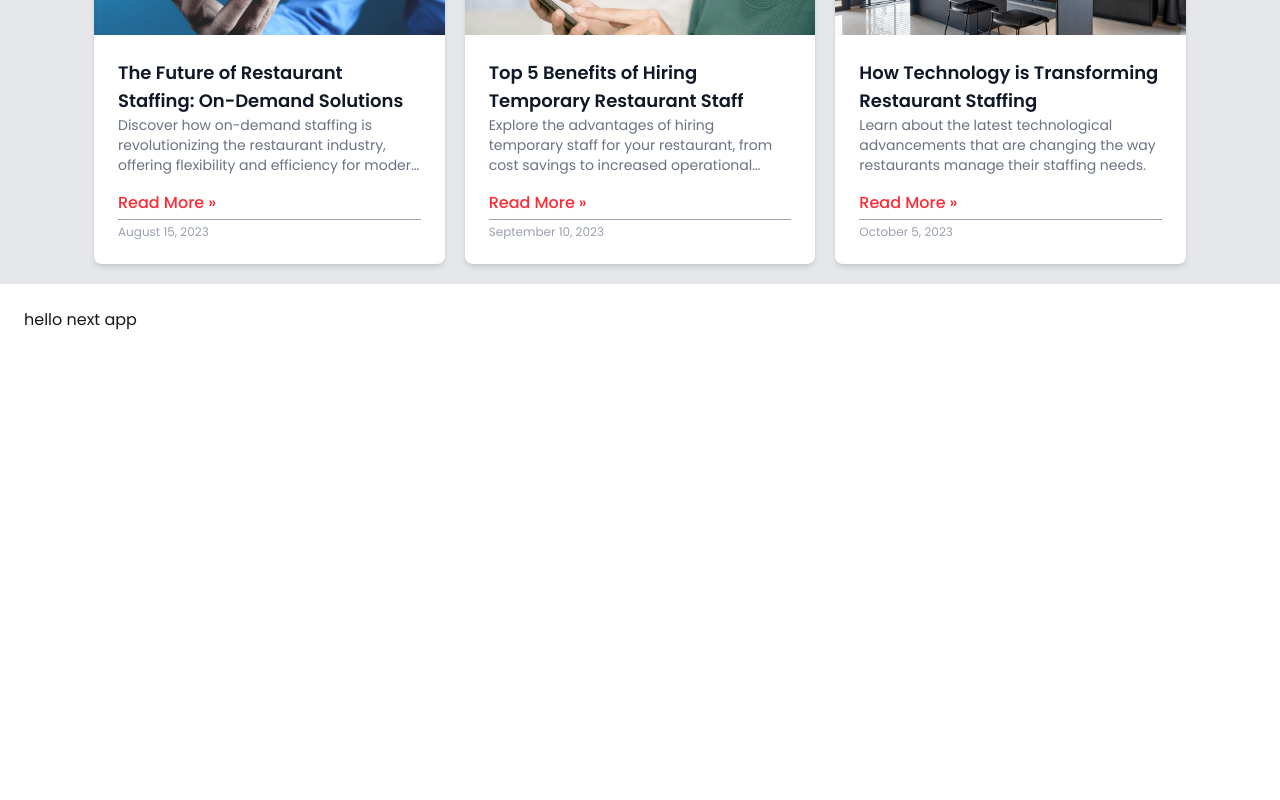
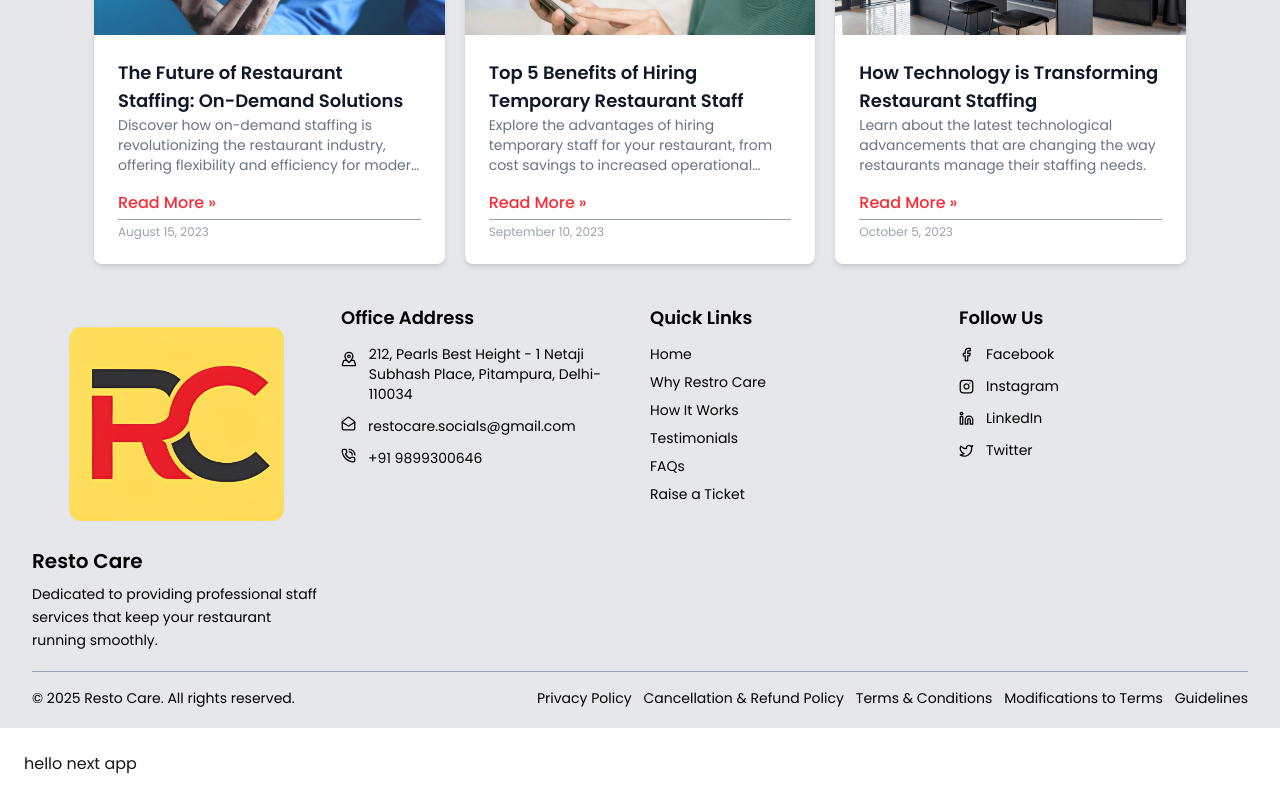
Before and after one commit to prem3892/restocare, a Next.js app: page / in a window 1280 px wide. Shown: the part 3144-3944 px from the top of the page. Before the commit the page ends 3500 px from the top, so only its background shows below. Built offline with nearby package versions, Linux system fonts and the light colour scheme.

Commit message:
Add Subfooter

```diff
--- a/app/page.tsx
+++ b/app/page.tsx
@@ -5,6 +5,7 @@ import { HowItWorks } from '@/components/howitworks';
 import Testimonial from '@/components/testimonial';
 import Faq from '@/components/faq';
 import Blog from '@/components/blog';
+import Subfooter from '@/components/subfooter';
 
 export default function Home() {
   return (
@@ -16,6 +17,7 @@ export default function Home() {
       <Testimonial />
       <Faq />
       <Blog />
+      <Subfooter />
       <div className="p-6">hello next app</div>
     </>
   );
--- /dev/null
+++ b/components/subfooter.tsx
@@ -0,0 +1,112 @@
+import { navItems } from '@/variant/header.variant';
+import {
+  Instagram,
+  Linkedin,
+  MailOpen,
+  MapPinned,
+  PhoneCall,
+  Twitter,
+  Facebook,
+} from 'lucide-react';
+import Image from 'next/image';
+
+function Subfooter() {
+  return (
+    <section className="bg-gray-200 py-5 space-y-5 text-black">
+      <div className="w-[95%] mx-auto grid grid-cols-1 md:grid-cols-2 lg:grid-cols-4 gap-5">
+        {/* Brand */}
+        <div>
+          <Image
+            src={navItems.logo}
+            alt="logo image"
+            width={60}
+            height={60}
+            className="w-auto h-auto"
+          />
+
+          <h1 className="text-xl font-semibold mt-3 text-black">Resto Care</h1>
+          <p className="mt-2 text-sm text-black leading-relaxed">
+            Dedicated to providing professional staff services that keep your restaurant running
+            smoothly.
+          </p>
+        </div>
+
+        {/* Office Address */}
+        <div>
+          <h2 className="text-lg font-semibold text-black mb-3">Office Address</h2>
+
+          <div className="flex items-start gap-3 mb-3">
+            <MapPinned size={30} />
+            <p className="text-sm">
+              212, Pearls Best Height - 1 Netaji Subhash Place, Pitampura, Delhi-110034
+            </p>
+          </div>
+
+          <div className="flex items-start gap-3 mb-3">
+            <MailOpen size={15} />
+            <p className="text-sm">restocare.socials@gmail.com</p>
+          </div>
+
+          <div className="flex items-start gap-3">
+            <PhoneCall size={15} />
+            <p className="text-sm">+91 9899300646</p>
+          </div>
+        </div>
+
+        {/* Quick Links */}
+        <div>
+          <h2 className="text-lg font-semibold text-black mb-3">Quick Links</h2>
+          <div className="space-y-2">
+            {navItems.items.map((item, index) => (
+              <p
+                key={index}
+                className="cursor-pointer text-sm hover:text-red-500 transition-colors"
+              >
+                {item.label}
+              </p>
+            ))}
+          </div>
+        </div>
+
+        {/* Social Links */}
+        <div>
+          <h2 className="text-lg font-semibold text-black mb-3">Follow Us</h2>
+
+          <div className="flex flex-col gap-3 text-sm">
+            <div className="flex items-center gap-3 hover:text-red-500 transition-colors cursor-pointer">
+              <Facebook size={15} />
+              <p>Facebook</p>
+            </div>
+
+            <div className="flex items-center gap-3 hover:text-red-500 transition-colors cursor-pointer">
+              <Instagram size={15} />
+              <p>Instagram</p>
+            </div>
+
+            <div className="flex items-center gap-3 hover:text-red-500 transition-colors cursor-pointer">
+              <Linkedin size={15} />
+              <p>LinkedIn</p>
+            </div>
+
+            <div className="flex items-center gap-3 hover:text-red-500 transition-colors cursor-pointer">
+              <Twitter size={15} />
+              <p>Twitter</p>
+            </div>
+          </div>
+        </div>
+      </div>
+      <div className="border-t border-gray-400 flex justify-between items-center pt-4 w-[95%] mx-auto flex-col md:flex-row gap-3">
+        <p className="text-center text-sm text-black">© 2025 Resto Care. All rights reserved.</p>
+        <div className="text-center text-sm text-black flex flex-col md:flex-row gap-3">
+          <p>Privacy Policy</p>
+          <p>Cancellation & Refund Policy</p>
+          <p>Terms & Conditions</p>
+          <p>Modifications to Terms</p>
+          <p>Guidelines</p>
+        </div>
+      </div>
+    </section>
+  );
+}
+
+export default Subfooter;
```
